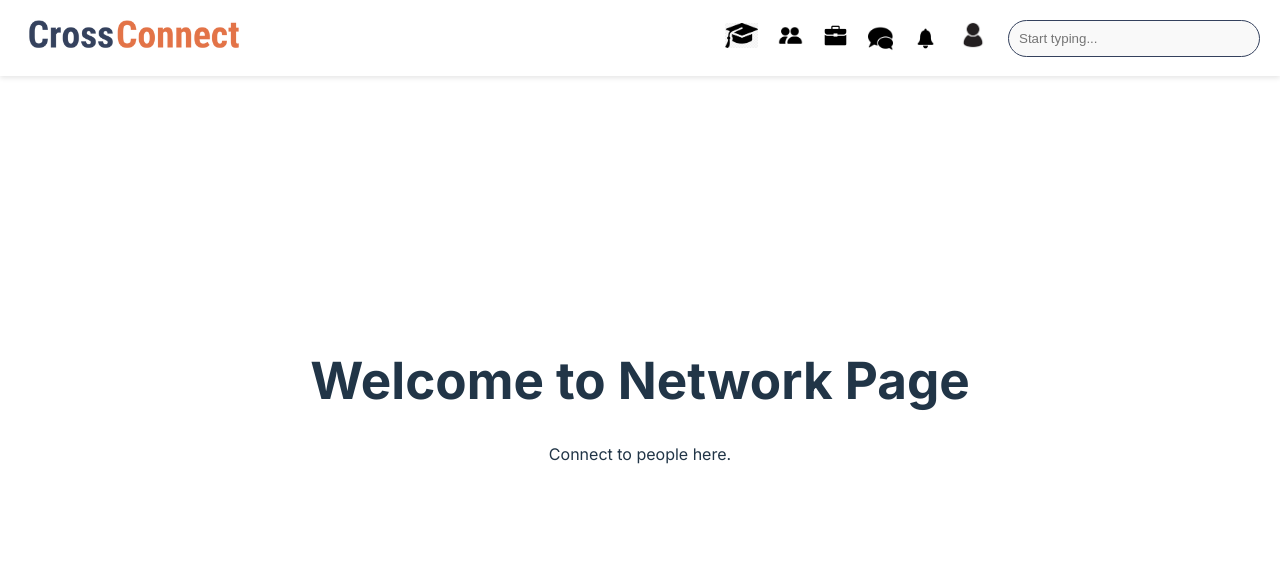
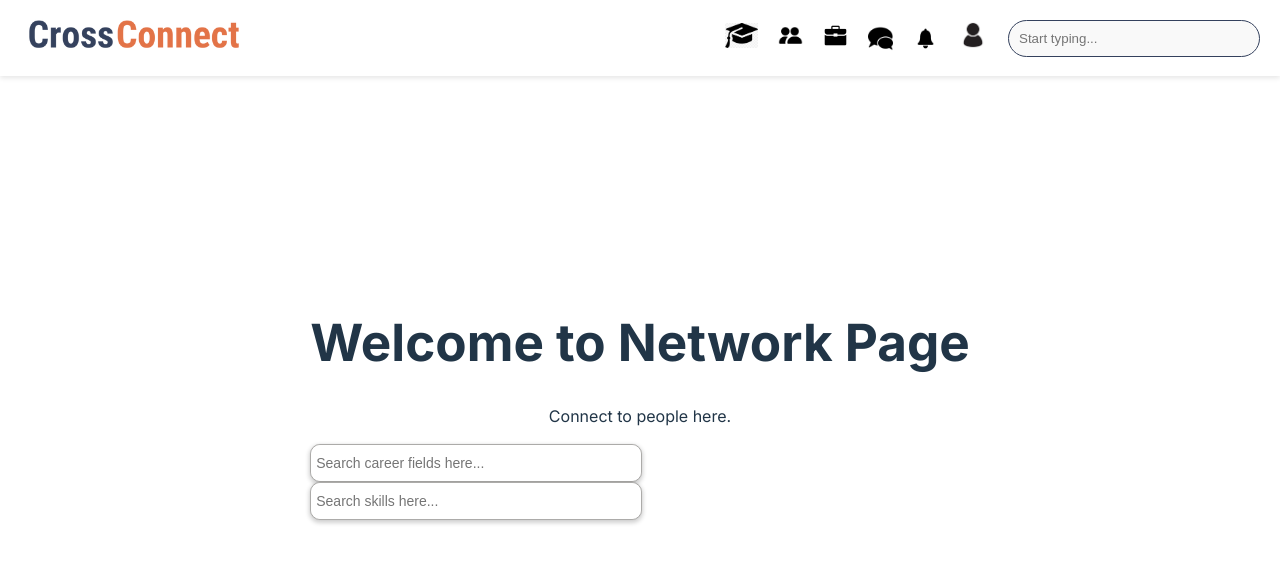
Before and after one commit to ToryHricisakova/Technical_Interaction_Design_Group8, a React (Vite) app: page /people in a window 1280 px wide. Shown: the top 562 px of the page. Built offline with nearby package versions, Linux system fonts and the light colour scheme.

Commit message:
created the type-ahead drop down component, implemented it on the People.jsx page, added styling and lists for skills and fields

```diff
--- /dev/null
+++ b/src/Components/TypeAhead.jsx
@@ -0,0 +1,76 @@
+import React from "react";
+import "../TypeAhead.css";
+
+export default class TypeAhead extends React.Component {
+  constructor(props) {
+    super(props);
+    this.state = {
+      suggestions: [],
+      text: "",
+    };
+  }
+
+  onTextChange = (e) => {
+    const { items } = this.props;
+    let suggestions = [];
+    const value = e.target.value;
+
+    console.log("Input value:", value); // Debugging
+
+    if (value.length > 0) {
+      // prettier-ignore
+      const regex = new RegExp(`^${value}`, "i");
+
+      console.log("Items being filtered:", items); // Debugging
+
+      suggestions = items.filter((v) => regex.test(v)).sort();
+    }
+
+    this.setState(() => ({
+      suggestions,
+      text: value,
+    }));
+  };
+
+  suggestionSelected = (value) => {
+    this.setState(() => ({
+      text: value,
+      suggestions: [],
+    }));
+  };
+
+  renderSuggestions = () => {
+    const { suggestions } = this.state;
+    console.log("suggestions: ", suggestions);
+    if (suggestions.length === 0) {
+      return null;
+    }
+    return (
+      <ul>
+        {suggestions.map((careerfield) => (
+          <li
+            key={careerfield}
+            onClick={(e) => this.suggestionSelected(careerfield)}
+          >
+            {careerfield}
+          </li>
+        ))}
+      </ul>
+    );
+  };
+  render() {
+    const { text } = this.state;
+    const { placeholder } = this.props;
+    return (
+      <div className="TypeAhead">
+        <input
+          onChange={this.onTextChange}
+          placeholder={placeholder}
+          value={text}
+          type="text"
+        />
+        {this.renderSuggestions()}
+      </div>
+    );
+  }
+}
--- /dev/null
+++ b/src/MediaFiles/fields.js
@@ -0,0 +1,42 @@
+export default [
+  "Management",
+  "Marketing",
+  "Finance",
+  "Human Resources",
+  "Software Development",
+  "Data Science",
+  "Information Technology",
+  "Cybersecurity",
+  "Nursing",
+  "Medicine",
+  "Pharmacy",
+  "Public Health",
+  "Teaching",
+  "Administration",
+  "Counseling",
+  "Special Education",
+  "Mechanical",
+  "Electrical",
+  "Civil",
+  "Software Engineering",
+  "Graphic Design",
+  "Fine Arts",
+  "Fashion Design",
+  "Photography",
+  "Biology",
+  "Chemistry",
+  "Physics",
+  "Environmental Science",
+  "Social Work",
+  "Psychology",
+  "Counseling",
+  "Nonprofit Management",
+  "Law",
+  "Paralegal Studies",
+  "Criminal Justice",
+  "Public Policy",
+  "Carpentry",
+  "Plumbing",
+  "Electrical",
+  "Event Planning",
+];
--- /dev/null
+++ b/src/MediaFiles/skills.js
@@ -0,0 +1,108 @@
+export default [
+  "Project Management",
+  "Data Analysis",
+  "Leadership",
+  "Communication",
+  "Teamwork",
+  "Time Management",
+  "Problem Solving",
+  "Critical Thinking",
+  "Sales",
+  "Customer Service",
+  "Microsoft Office",
+  "Excel",
+  "Public Speaking",
+  "Social Media",
+  "Digital Marketing",
+  "SEO",
+  "Content Creation",
+  "Writing",
+  "Editing",
+  "Graphic Design",
+  "Adobe Photoshop",
+  "Adobe Illustrator",
+  "Web Development",
+  "HTML",
+  "CSS",
+  "JavaScript",
+  "React.js",
+  "Node.js",
+  "Python",
+  "Java",
+  "SQL",
+  "Database Management",
+  "Software Development",
+  "Machine Learning",
+  "Artificial Intelligence",
+  "Cloud Computing",
+  "AWS",
+  "Google Cloud",
+  "Azure",
+  "Cybersecurity",
+  "Network Security",
+  "IT Support",
+  "Agile Methodologies",
+  "Scrum",
+  "Budgeting",
+  "Financial Analysis",
+  "Accounting",
+  "Human Resources",
+  "Recruitment",
+  "Training and Development",
+  "Event Planning",
+  "Copywriting",
+  "Advertising",
+  "Negotiation",
+  "Branding",
+  "Market Research",
+  "Lead Generation",
+  "Business Development",
+  "Strategy",
+  "Entrepreneurship",
+  "Product Management",
+  "Supply Chain Management",
+  "Logistics",
+  "Operations Management",
+  "Risk Management",
+  "Compliance",
+  "Legal Research",
+  "Contract Management",
+  "Quality Assurance",
+  "Research",
+  "Statistical Analysis",
+  "Data Visualization",
+  "Google Analytics",
+  "Email Marketing",
+  "Campaign Management",
+  "E-commerce",
+  "UX/UI Design",
+  "Adobe XD",
+  "Figma",
+  "Prototyping",
+  "Video Production",
+  "Photography",
+  "Copy Editing",
+  "Technical Writing",
+  "Customer Relationship Management (CRM)",
+  "Salesforce",
+  "Zendesk",
+  "Tableau",
+  "Power BI",
+  "SPSS",
+  "AutoCAD",
+  "Mechanical Engineering",
+  "Electrical Engineering",
+  "Civil Engineering",
+  "Physics",
+  "Chemistry",
+  "Biotechnology",
+  "Healthcare Management",
+  "Nursing",
+  "Education",
+  "Teaching",
+  "Coaching",
+  "Mentoring",
+  "Conflict Resolution",
+  "Public Relations",
+  "Fundraising",
+];
--- a/src/Pages/People.jsx
+++ b/src/Pages/People.jsx
@@ -1,10 +1,15 @@
-import React from 'react';
+import React from "react";
+import fields from "../MediaFiles/fields";
+import TypeAhead from "../Components/TypeAhead";
+import skills from "../MediaFiles/skills";
 
 const People = () => {
   return (
     <div>
       <h1>Welcome to Network Page</h1>
       <p>Connect to people here.</p>
+      <TypeAhead items={fields} placeholder="Search career fields here..." />
+      <TypeAhead items={skills} placeholder="Search skills here..." />
     </div>
   );
 };
--- /dev/null
+++ b/src/TypeAhead.css
@@ -0,0 +1,45 @@
+.TypeAhead {
+  width: 50%;
+  border: 1px solid rgba(172, 171, 169, 1);
+  background-color: white;
+  border-radius: 10px;
+  box-shadow: 0 0 1px rgba(0, 0, 0, 0.1), 0 2px 4px 1px rgba(0, 0, 0, 0.18);
+  font-family: Arial, Helvetica, sans-serif;
+  font-size: 14px;
+  color: rgba(0, 0, 0, 0.73);
+}
+
+.TypeAhead input {
+  width: 100%;
+  background-color: white;
+  border: 1px rgba(172, 171, 169, 1);
+  border-radius: 10px 10px;
+  font-family: Arial, Helvetica, sans-serif;
+  font-size: 14px;
+  color: black;
+  padding: 10px 5px;
+  box-sizing: border-box;
+  outline: none;
+}
+.TypeAhead ul::before {
+  content: "";
+}
+
+.TypeAhead ul {
+  list-style-type: none;
+  text-align: left;
+  margin: 0;
+  padding: 0;
+  border-top: 1px solid gray;
+}
+
+.TypeAhead li {
+  padding: 10px 5px;
+  cursor: pointer;
+}
+
+.TypeAhead li:hover {
+  background: rgba(172, 171, 169, 0.2);
+  border-radius: 10px;
+  color: rgba(228, 115, 71, 1);
+}
```
